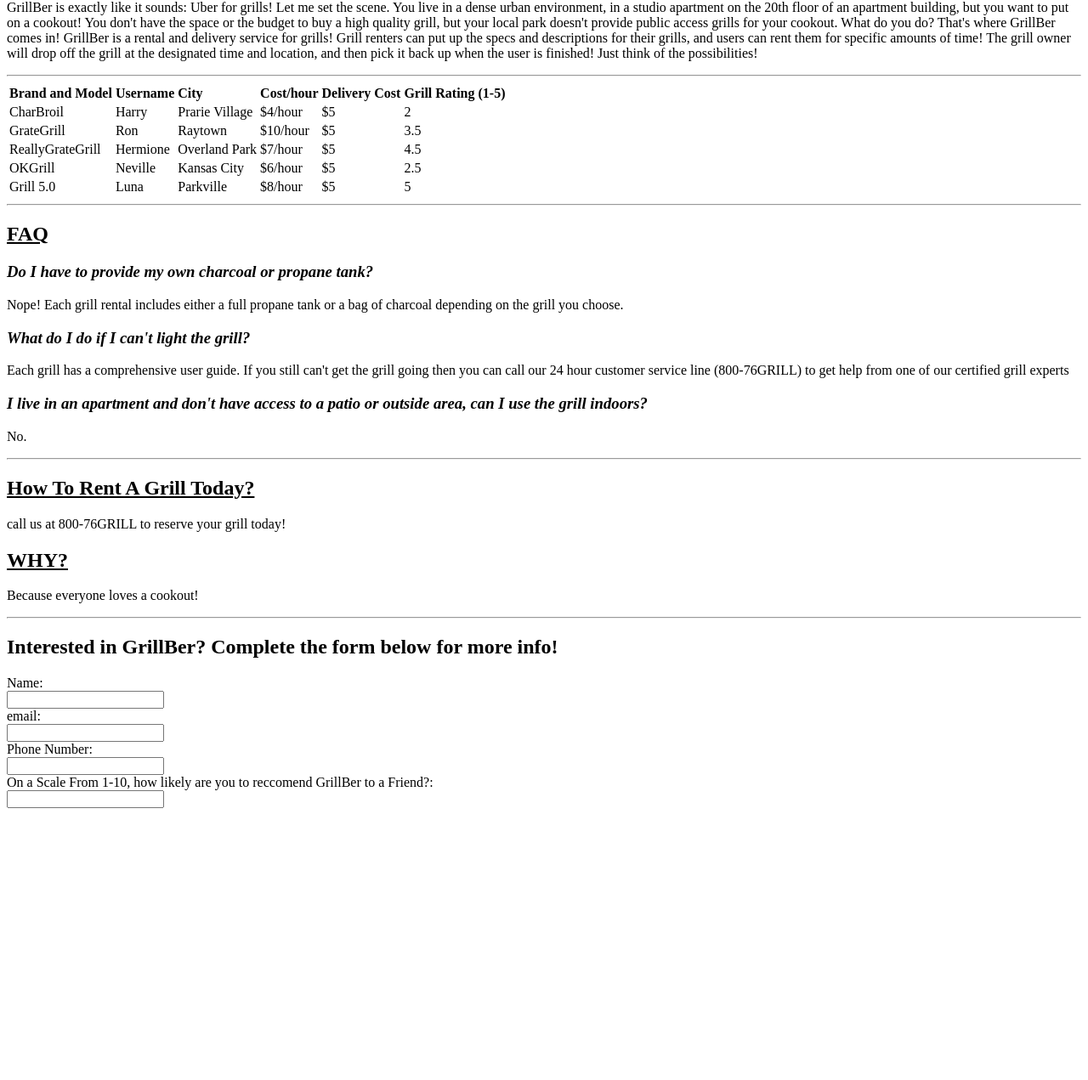
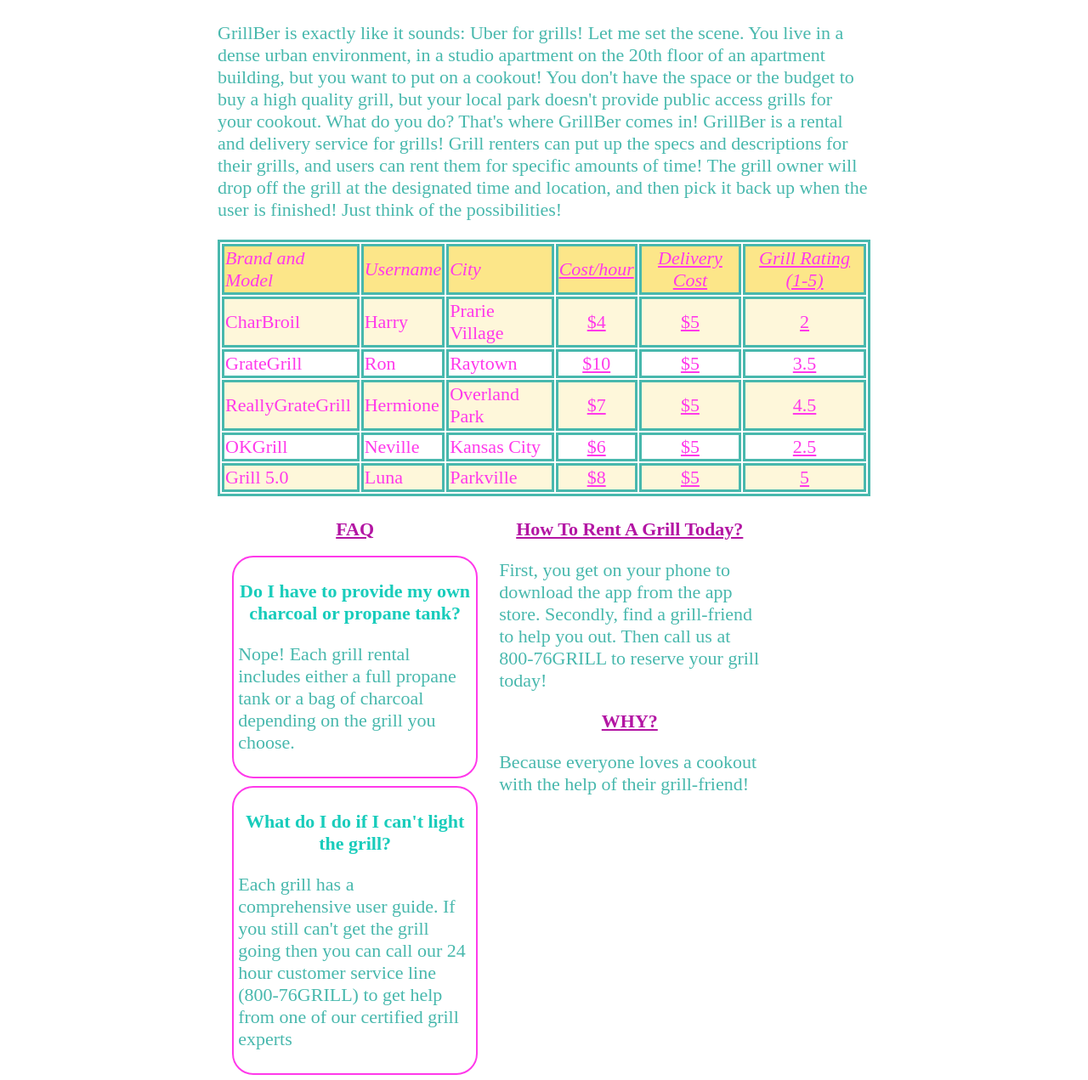
Before and after one commit to kayla802/GrillBers, a plain HTML site: page index.html in a window 1280 px wide. Shown: the part 66-1337 px from the top of the page at 85% size. Before the commit the page ends 1033 px from the top, so only its background shows below. Drawn offline with Linux system fonts and the light colour scheme.

Commit message:
CSS update

```diff
--- a/index.html
+++ b/index.html
@@ -1,24 +1,137 @@
-<h1><strong><u>GrillBer!</u></strong></h1>
+<head>
+    <style>
+        body {
+            margin: 0px;
+            display: inline-block;
 
-<p>GrillBer is exactly like it sounds: Uber for grills! Let me set the scene. You live in a dense urban environment, in a studio apartment on the 20th floor of an apartment building, but you want to put on a cookout! You don't have the space or the budget to buy a high quality grill, but your local park doesn't provide public access grills for your cookout. What do you do? That's where GrillBer comes in! GrillBer is a rental and delivery service for grills! Grill renters can put up the specs and descriptions for their grills, and users can rent them for specific amounts of time! The grill owner will drop off the grill at the designated time and location, and then pick it back up when the user is finished! Just think of the possibilities!</p>
-<hr>
+        }
+
+        h1 {
+
+            color: #FF39EA;
+            font-weight: bold;
+            font-size: 50px;
+            background-color: #18CCBB;
+            text-align: center;
+
+
+        }
+
+        p {
+            color: #48b8ad;
+
+            font-size: 22px;
+        }
+
+
+
+        table {
+            color: #FF39EA;
+            font-size: 22px;
+
+
+        }
+
+        table,
+        td {
+            border: solid #48B8AD
+        }
+
+        thead {
+            background-color: #FCE688;
+            font-style: italic;
+        }
+
+        tr:nth-child(odd) {
+            background-color: #FCE68850;
+        }
+
+        td:nth-last-child(-n+3) {
+            text-align: center;
+            text-decoration: underline;
+        }
+
+        h2 {
+            color: #B315A3;
+            text-decoration: underline;
+            font-size: 22px;
+            text-align: center;
+        }
+
+        h3 {
+            color: #18CCBB;
+            font-size: 22px;
+            text-align: center;
+
+        }
+
+        form {
+            color: #FF39EA;
+        }
+
+        .half {
+            margin-left: 20%;
+            margin-right: 20%;
+        }
+
+        .border {
+            border-radius: 25px;
+            border: 2px solid #FF39EA;
+            padding: 5px;
+            margin: 3%;
+
+        }
+
+        .FAQ {
+            width: 40%;
+            margin: 8px;
+            display: inline-block;
+
+        }
+
+        .align {
+            display: flex;
+            align-items: flex-start;
+        }
+
+        .flextable {
+            display: flex;
+            justify-content: justify;
+            text-align: justify;
+        }
+        .flexform {
+            display: flex;
+            justify-content: center;
+        }
+    </style>
+</head>
+
+<h1>GrillBer!</h1>
+<div class="half">
+    <p>GrillBer is exactly like it sounds: Uber for grills! Let me set the scene. You live in a dense urban environment,
+        in a studio apartment on the 20th floor of an apartment building, but you want to put on a cookout! You don't
+        have the space or the budget to buy a high quality grill, but your local park doesn't provide public access
+        grills for your cookout. What do you do? That's where GrillBer comes in! GrillBer is a rental and delivery
+        service for grills! Grill renters can put up the specs and descriptions for their grills, and users can rent
+        them for specific amounts of time! The grill owner will drop off the grill at the designated time and location,
+        and then pick it back up when the user is finished! Just think of the possibilities!</p>
+    <div class="flextable">
         <table>
             <thead>
-        <tr style="font-weight: bold">
                 <td>Brand and Model</td>
                 <td>Username</td>
                 <td>City</td>
                 <td>Cost/hour</td>
                 <td>Delivery Cost</strong></td>
                 <td>Grill Rating (1-5)</td>
-        </tr style="font-weight: bold">
+
             </thead>
             <tbody>
                 <tr>
                     <td>CharBroil</td>
                     <td>Harry</td>
                     <td>Prarie Village</td>
-            <td>$4/hour</td>
+                    <td>$4</td>
                     <td>$5</td>
                     <td>2</td>
                 </tr>
@@ -26,7 +139,7 @@
                     <td>GrateGrill</td>
                     <td>Ron</td>
                     <td>Raytown</td>
-            <td>$10/hour</td>
+                    <td>$10</td>
                     <td>$5</td>
                     <td>3.5</td>
                 </tr>
@@ -34,7 +147,7 @@
                     <td>ReallyGrateGrill</td>
                     <td>Hermione</td>
                     <td>Overland Park</td>
-            <td>$7/hour</td>
+                    <td>$7</td>
                     <td>$5</td>
                     <td>4.5</td>
                 </tr>
@@ -42,7 +155,7 @@
                     <td>OKGrill</td>
                     <td>Neville</td>
                     <td>Kansas City</td>
-            <td>$6/hour</td>
+                    <td>$6</td>
                     <td>$5</td>
                     <td>2.5</td>
                 </tr>
@@ -50,28 +163,51 @@
                     <td>Grill 5.0</td>
                     <td>Luna</td>
                     <td>Parkville</td>
-            <td>$8/hour</td>
+                    <td>$8</td>
                     <td>$5</td>
                     <td>5</td>
                 </tr>
             </tbody>
+
         </table>
-<hr>
-<h2><u>FAQ </u></h2>
-<h3><em>Do I have to provide my own charcoal or propane tank?</em></h3>
-<p>Nope! Each grill rental includes either a full propane tank or a bag of charcoal depending on the grill you choose.</p>
-<h3><em>What do I do if I can't light the grill?</em></h3>
-<p>Each grill has a comprehensive user guide. If you still can't get the grill going then you can call our 24 hour customer service line (800-76GRILL) to get help from one of our certified grill experts</p>
-<h3><em>I live in an apartment and don't have access to a patio or outside area, can I use the grill indoors?</em></h3>
+    </div>
+    <div class="align">
+        <div class="FAQ">
+            <h2>FAQ </h2>
+            <div class="border">
+                <h3>Do I have to provide my own charcoal or propane tank?</h3>
+                <p>Nope! Each grill rental includes either a full propane tank or a bag of charcoal depending on the
+                    grill
+                    you
+                    choose.</p>
+            </div>
+            <div class="border">
+                <h3>What do I do if I can't light the grill?</h3>
+                <p>Each grill has a comprehensive user guide. If you still can't get the grill going then you can call
+                    our
+                    24
+                    hour
+                    customer service line (800-76GRILL) to get help from one of our certified grill experts</p>
+            </div>
+            <div class="border">
+                <h3>I live in an apartment and don't have access to a patio or outside area,<br> can I use the grill
+                    indoors?
+                </h3>
                 <p>No.</p>
-<hr>
-<h2><u>How To Rent A Grill Today?</u></h2>
-<p>call us at 800-76GRILL to reserve your grill today!</p>
+            </div>
+        </div>
 
-<h2><u>WHY?</u></h2>
-<p>Because everyone loves a cookout!</p>
-<hr>
+        <div class="FAQ">
+            <h2>How To Rent A Grill Today?</h2>
+            <p>First, you get on your phone to download the app from the app store.
+                Secondly, find a grill-friend to help you out. Then call us at 800-76GRILL to reserve your grill today!</p>
+
+            <h2>WHY?</h2>
+            <p>Because everyone loves a cookout with the help of their grill-friend!</p>
+        </div>
+    </div>
     <h2>Interested in GrillBer? Complete the form below for more info!</h2>
+<div class="flexform">
     <form>
         Name:<br><input type="text" name="name">
         <br>
@@ -79,6 +215,10 @@
         <br>
         Phone Number:<br><input type="number" name="PhoneNumber">
         <br>
-    On a Scale From 1-10, how likely are you to reccomend GrillBer to a Friend?:<br><input type="number" name="reccomendationRating">
+        On a Scale From 1-10, how likely are you to reccomend GrillBer to a Friend?:<br><input type="number"
+            name="reccomendationRating">
         <br>
+        <input type="submit">
     </form>
+    </div>
+</div>
```
Lines whose indentation alone changed are shown as unchanged.
